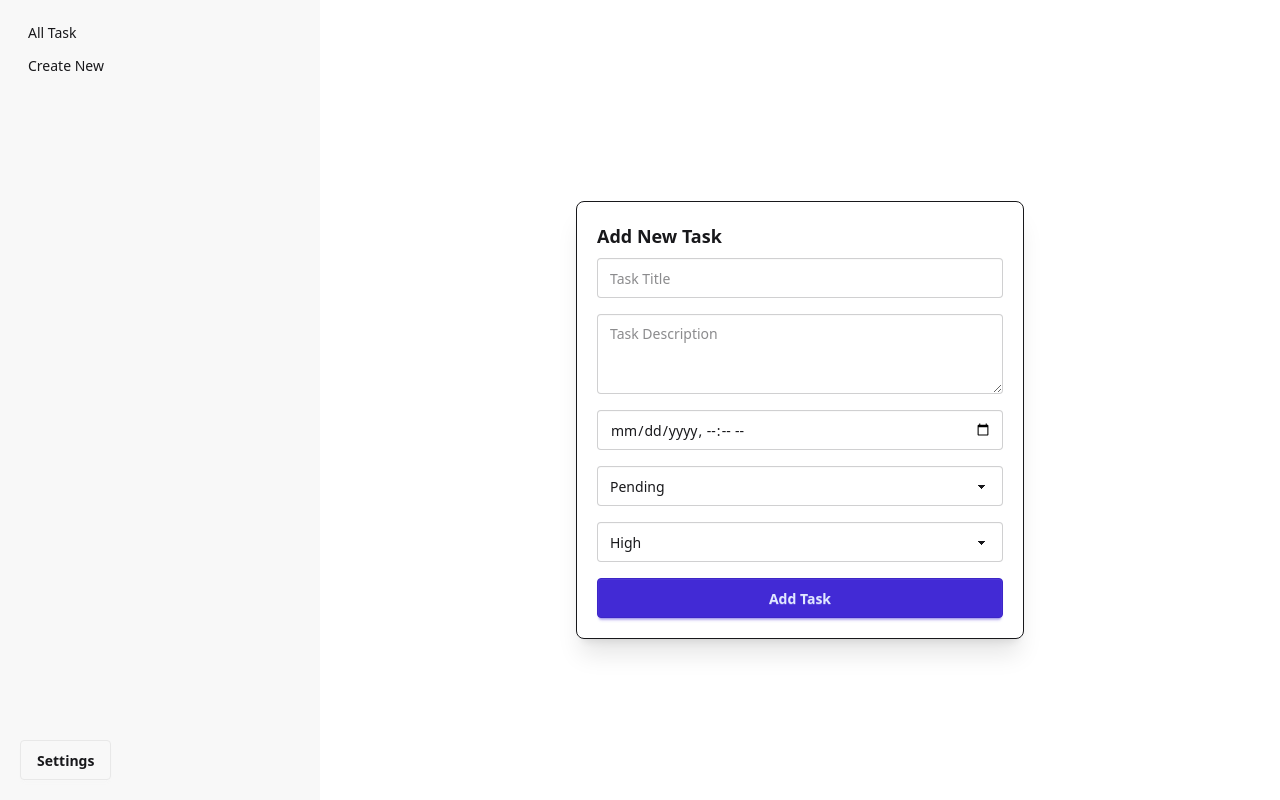
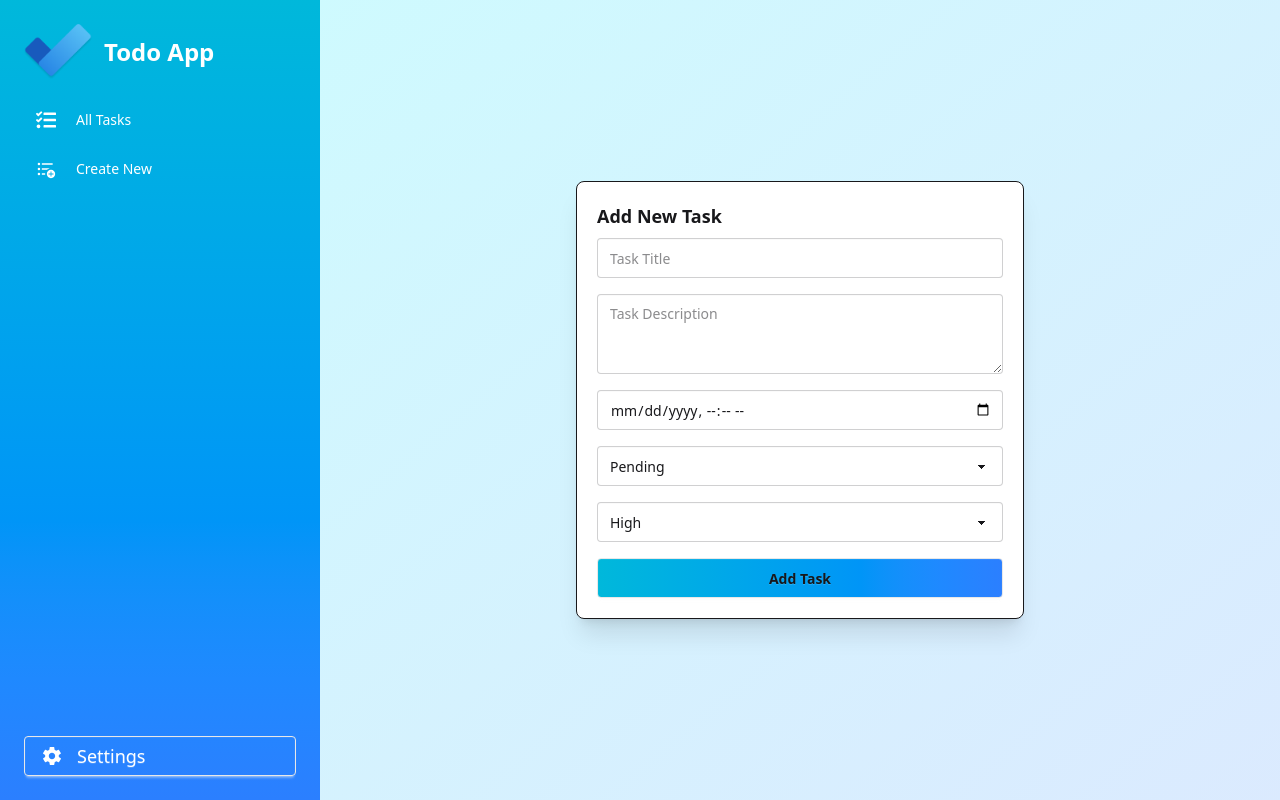
Before and after one commit to DKAbir111/Developer-Look-Client, a React (Vite) app: page /task/add in a window 1280 px wide. Built offline with nearby package versions, Linux system fonts and the light colour scheme; no server answers; sample sign-in values are in the browser's storage.

Commit message:
polishing ui use better color

```diff
--- a/src/components/Sidebar.jsx
+++ b/src/components/Sidebar.jsx
@@ -1,45 +1,80 @@
-import { Link, useNavigate } from "react-router-dom"
+import { Link, useNavigate } from "react-router-dom";
 import { RiMenuFold2Line } from "react-icons/ri";
 import useGoogleCalendar from "../hooks/useGoogleCalender";
 import { useContext } from "react";
 import AuthContext from "../context/AuthContext";
+import { FaTasks } from "react-icons/fa";
+import { MdFormatListBulletedAdd } from "react-icons/md";
+import { IoMdLogOut, IoMdSettings } from "react-icons/io";
+import { FcGoogle } from "react-icons/fc";
+import logo from '../assets/logo.png'
 export default function Sidebar() {
     const { handleAuthClick, gapiLoaded, gisLoaded } = useGoogleCalendar();
-    const { logOut } = useContext(AuthContext)
-    const navigate = useNavigate()
+    const { logOut } = useContext(AuthContext);
+    const navigate = useNavigate();
+
     return (
         <div className="drawer lg:drawer-open relative min-h-screen">
             <input id="my-drawer-2" type="checkbox" className="drawer-toggle" />
-            <div className="drawer-content flex flex-col items-center justify-cente absolute top-2 left-2">
-                {/* Page content here */}
+            <div className="drawer-content flex flex-col items-center justify-center absolute top-2 left-2">
                 <label htmlFor="my-drawer-2" className="btn btn-primary drawer-button lg:hidden">
                     <RiMenuFold2Line />
                 </label>
             </div>
             <div className="drawer-side">
                 <label htmlFor="my-drawer-2" aria-label="close sidebar" className="drawer-overlay"></label>
-                <ul className="menu bg-base-200 text-base-content min-h-full w-80 p-4 flex justify-between">
-                    {/* Sidebar content here */}
+                <ul className="menu bg-gradient-to-b from-cyan-500 to-blue-500 text-white min-h-full w-80 p-6 flex flex-col justify-between">
+                    {/* Sidebar Header */}
                     <div>
-                        <li><Link to={'/task'}>All Task</Link></li>
-                        <li><Link to={'/task/add'}>Create New</Link></li>
+                        <div className="flex items-center space-x-3 mb-6">
+                            <img src={logo} alt="logo" className="w-1/4" />
+                            <h3 className="text-2xl font-semibold">Todo App</h3>
+                        </div>
+
+                        {/* Navigation Items */}
+                        <div className="space-y-4">
+                            <li className="hover:bg-cyan-700 rounded-lg transition-all">
+                                <Link to="/task" className="flex items-center space-x-3">
+                                    <FaTasks size={20} />
+                                    <span>All Tasks</span>
+                                </Link>
+                            </li>
+                            <li className="hover:bg-cyan-700 rounded-lg transition-all">
+                                <Link to="/task/add" className="flex items-center space-x-3">
+                                    <MdFormatListBulletedAdd size={20} />
+                                    <span>Create New</span>
+                                </Link>
+                            </li>
+                        </div>
                     </div>
 
-                    <div className="dropdown dropdown-top">
-                        <div tabIndex={0} role="button" className="btn m-1"> Settings</div>
-                        <ul tabIndex={0} className="dropdown-content menu bg-base-100 rounded-box z-[1] w-52 p-2 shadow">
-                            <li><a onClick={handleAuthClick} disabled={!gapiLoaded || !gisLoaded}>Connect Google</a></li>
-                            <li><a onClick={() => {
-                                localStorage.removeItem('auth_token');
-                                logOut();
-                                navigate('/')
-                            }}>Log Out</a></li>
+                    {/* Settings Section */}
+                    <div className="dropdown dropdown-top mt-8">
+                        <div tabIndex={0} role="button" className="btn w-full justify-start text-lg font-medium bg-transparent text-white hover:bg-cyan-700">
+                            <IoMdSettings size={22} />
+                            <span className="ml-2">Settings</span>
+                        </div>
+                        <ul tabIndex={0} className="dropdown-content menu bg-gradient-to-r from-cyan-400 bg-opacity-10 backdrop-blur-lg to-blue-400 rounded-box shadow-lg w-52 p-3">
+                            <li className="hover:bg-cyan-100 rounded-lg transition-all">
+                                <a onClick={handleAuthClick} disabled={!gapiLoaded || !gisLoaded} className="flex items-center space-x-3">
+                                    <FcGoogle size={20} />
+                                    <span>Connect Google</span>
+                                </a>
+                            </li>
+                            <li className="hover:bg-cyan-100 rounded-lg transition-all">
+                                <a onClick={() => {
+                                    localStorage.removeItem('auth_token');
+                                    logOut();
+                                    navigate('/');
+                                }} className="flex items-center space-x-3">
+                                    <IoMdLogOut size={20} />
+                                    <span>Log Out</span>
+                                </a>
+                            </li>
                         </ul>
                     </div>
-
                 </ul>
-
             </div>
-        </div >
-    )
+        </div>
+    );
 }
--- a/src/layouts/Home.jsx
+++ b/src/layouts/Home.jsx
@@ -9,7 +9,7 @@ export default function Home() {
             <aside>
                 <Sidebar />
             </aside>
-            <aside className="flex-1 container p-5 max-h-screen overflow-scroll">
+            <aside className="flex-1 container  max-h-screen overflow-scroll bg-gradient-to-br from-cyan-100 to-blue-100">
                 <Outlet />
 
             </aside>
--- a/src/pages/AddTask.jsx
+++ b/src/pages/AddTask.jsx
@@ -36,7 +36,7 @@ const AddTask = () => {
     };
 
     return (
-        <div className="min-h-screen flex flex-col items-center p-5 justify-center">
+        <div className="flex flex-col items-center min-h-screen justify-center">
             <div className="card w-full max-w-md bg-base-100 shadow-xl border p-5">
                 <h2 className="card-title text-lg font-semibold">Add New Task</h2>
 
@@ -81,7 +81,7 @@ const AddTask = () => {
                     </select>
 
                     {/* Submit Button */}
-                    <button type="submit" className="btn btn-primary w-full">
+                    <button type="submit" className="btn bg-gradient-to-r from-cyan-500 to-blue-500 w-full">
                         Add Task
                     </button>
                 </form>
--- a/src/pages/AllTask.jsx
+++ b/src/pages/AllTask.jsx
@@ -25,7 +25,7 @@ export default function AllTask() {
     if (error) return <p className="text-red-500">Error fetching tasks: {error}</p>;
 
     return (
-        <div className="grid grid-cols-1 md:grid-cols-2 lg:grid-cols-3 gap-5">
+        <div className="grid grid-cols-1 md:grid-cols-2 lg:grid-cols-3 gap-5 p-5">
             {isLoading || loading
                 ? [...Array(5)].map((_, index) => (
                     <div key={index} className="card w-full max-w-md shadow-xl border p-4 min-h-[274px] space-y-3">
```
